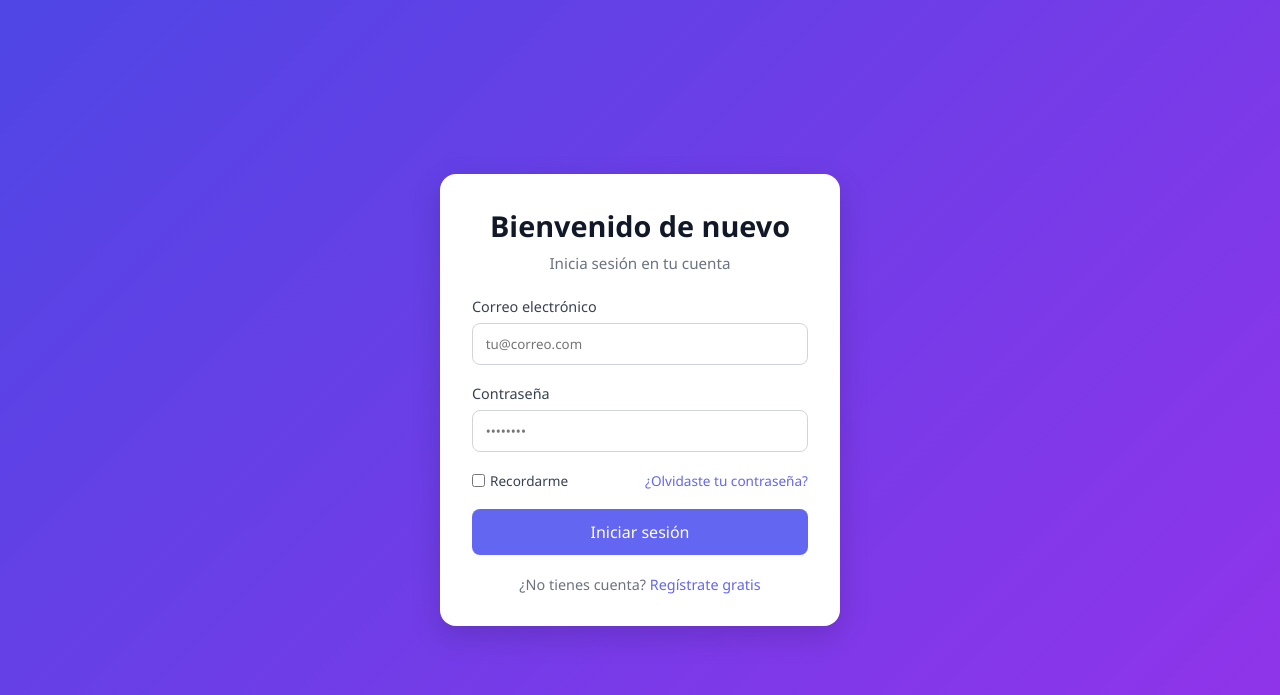
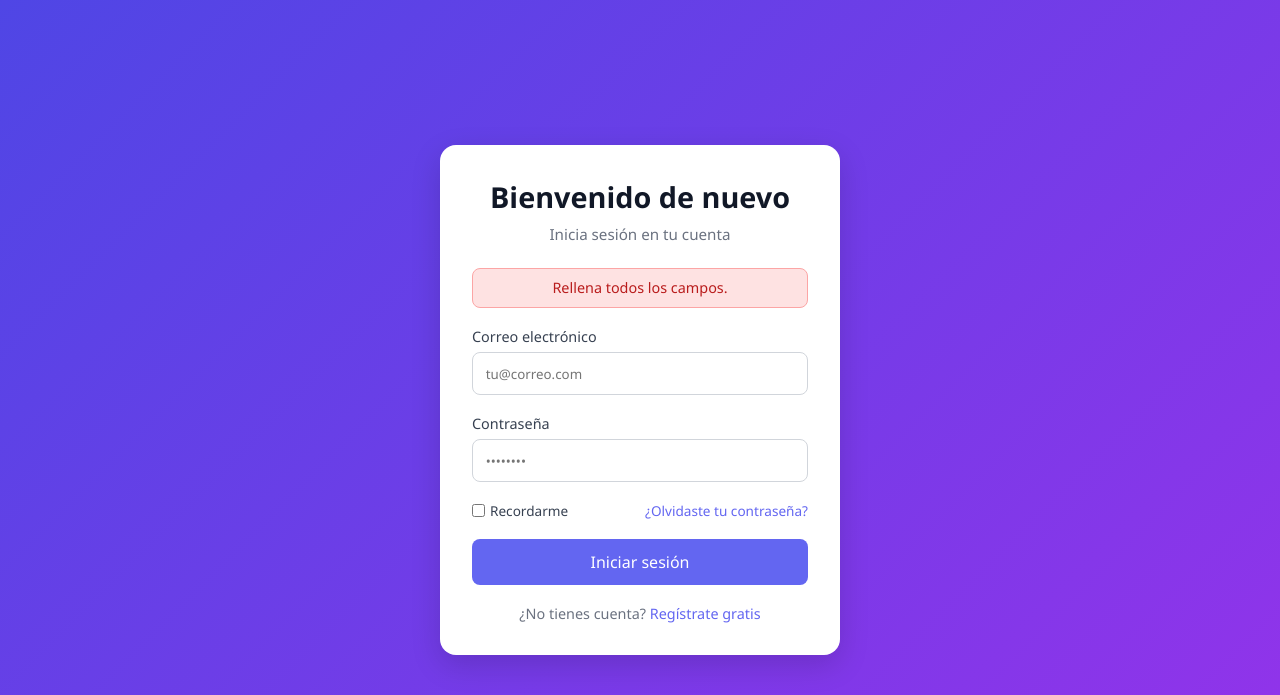
Before and after one commit to Carla0504/Carniceria, a PHP site: page /Carniceria/app/views/auth/login.php?error=campos in a window 1280 px wide. Shown: the top 695 px of the page. Run offline with PHP 8.4, Linux system fonts and the light colour scheme.

Commit message:
mensaje de error si se meten mal las credenciales

```diff
--- a/app/views/auth/login.php
+++ b/app/views/auth/login.php
@@ -10,6 +10,12 @@
 <div class="card">
   <h1>Bienvenido de nuevo</h1>
   <p class="subtitle">Inicia sesión en tu cuenta</p>
+
+  <?php if (!empty($_GET['error'])): ?>
+    <p class="error-msg">
+      <?= $_GET['error'] === 'campos' ? 'Rellena todos los campos.' : 'Correo o contraseña incorrectos.' ?>
+    </p>
+  <?php endif; ?>
 
   <form action="../../controllers/loginController.php" method="POST">    <div class="field">
       <label for="email">Correo electrónico</label>
--- a/public/css/auth.css
+++ b/public/css/auth.css
@@ -37,6 +37,17 @@ body {
   margin-bottom: 1.5rem;
   color: #6b7280;
   font-size: 0.95rem;
+}
+
+/* ERROR */
+.error-msg {
+  background: #fee2e2;
+  color: #b91c1c;
+  border: 1px solid #fca5a5;
+  border-radius: 8px;
+  padding: 0.6rem 0.9rem;
+  margin-bottom: 1.2rem;
+  font-size: 0.9rem;
 }
 
 /* FORM */
```
